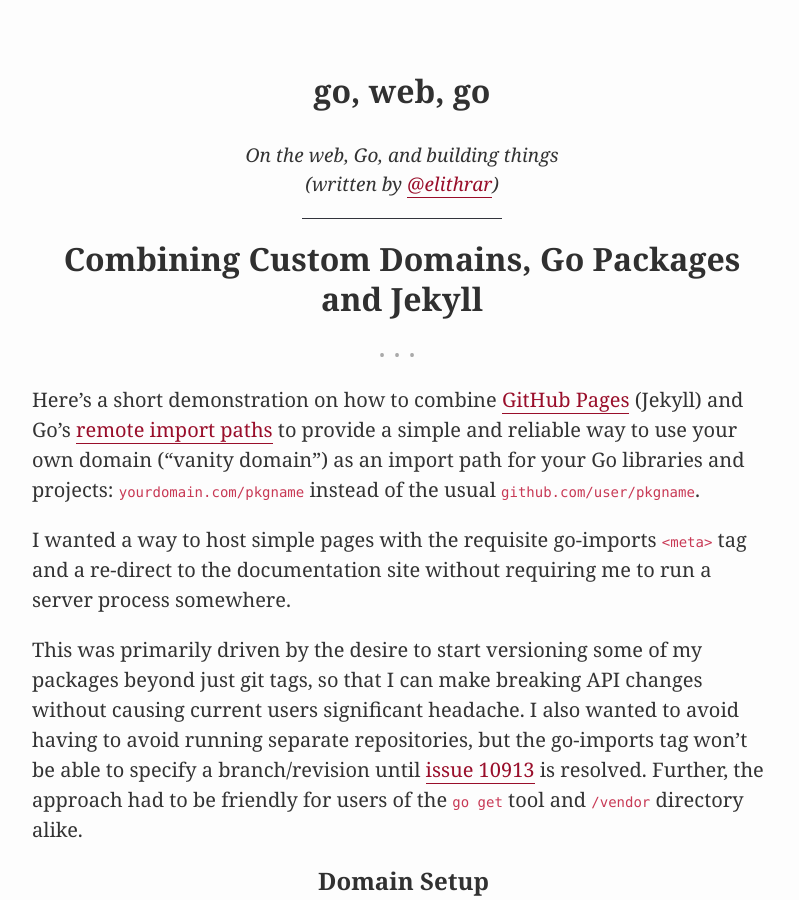
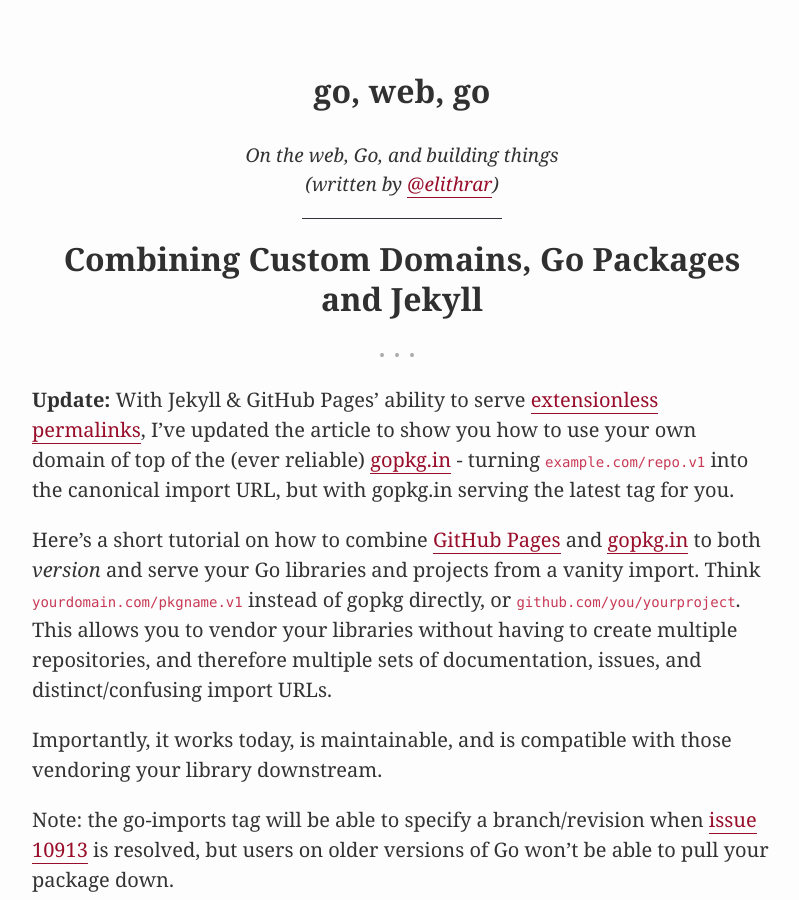
Before and after one commit to elithrar/elithrar.github.io, a Jekyll site: the page built from _posts/2015-12-27-custom-import-urls-github-pages-jekyll.md, in a window 1280 px wide and 900 px high. Shown: the whole window, without its empty margins (238-1037 px from the left). Built offline with Jekyll 4.4.1, drawn with Linux system fonts in a browser that asks for light colours; Markdown is read by kramdown in place of the engine named in the settings; some of the changed text lies outside the part shown.

Commit message:
[update] Updated vanity domain + Jekyll post.

````diff
--- a/_posts/2015-12-27-custom-import-urls-github-pages-jekyll.md
+++ b/_posts/2015-12-27-custom-import-urls-github-pages-jekyll.md
@@ -4,24 +4,24 @@
 categories: golang, versioning, jekyll
 ---
 
-Here's a short demonstration on how to combine [GitHub
-Pages](https://pages.github.com) (Jekyll) and Go's [remote import
-paths](https://golang.org/cmd/go/#hdr-Remote_import_paths) to provide a simple
-and reliable way to use your own domain ("vanity domain") as an import path for
-your Go libraries and projects: `yourdomain.com/pkgname` instead of the usual
-`github.com/user/pkgname`.
+**Update:** With Jekyll & GitHub Pages' ability to serve [extensionless
+permalinks](http://jekyllrb.com/docs/permalinks/#extensionless-permalinks), I've updated the article
+to show you how to use your own domain of top of the (ever reliable) [gopkg.in](https://gopkg.in) -
+turning `example.com/repo.v1` into the canonical import URL, but with gopkg.in serving the latest
+tag for you.
 
-I wanted a way to host simple pages with the requisite go-imports `<meta>` tag
-and a re-direct to the documentation site without requiring me to run a server
-process somewhere.
+Here's a short tutorial on how to combine [GitHub Pages]() and [gopkg.in]() to both *version* and
+serve your Go libraries and projects from a vanity import. Think `yourdomain.com/pkgname.v1` instead
+of gopkg directly, or `github.com/you/yourproject`. This allows you to vendor your libraries without
+having to create multiple repositories, and therefore multiple sets of documentation, issues, and
+distinct/confusing import URLs.
 
-This was primarily driven by the desire to start versioning some of my packages
-beyond just git tags, so that I can make breaking API changes without causing
-current users significant headache. I also wanted to avoid having to avoid
-running separate repositories, but the go-imports tag won't be able to specify a
-branch/revision until [issue 10913](https://github.com/golang/go/issues/10913) is
-resolved. Further, the approach had to be friendly for users of the `go get` tool
-and `/vendor` directory alike.
+Importantly, it works today, is maintainable, and is compatible with those vendoring your library
+downstream.
+
+Note: the go-imports tag will be able to specify a branch/revision when [issue
+10913](https://github.com/golang/go/issues/10913) is resolved, but users on older versions of Go
+won't be able to pull your package down.
 
 ## Domain Setup
 
@@ -72,16 +72,26 @@
 page in the browser is re-directed to GoDoc. You could alternatively
 have this re-direct to the domain itself, the GitHub repo or no-where at all.
 
-Once you've done this, you can create a directory/URL structure that meets your
-requirements. In our case, we want it to be `example.com/v1/pkgname`, as it
-allows us the increment the version number and retains the package name as the
-last part of the import URL (a user-friendly idiom).
+We'll also need to configure our Jekyll installation to use [extensionless
+permalinks](http://jekyllrb.com/docs/permalinks/#extensionless-permalinks) in `_config.yml`:
 
 ```sh
-$ mkdir -p v1/pkgname
-# By making this `index.html` the URL can be presented as
-# 'example.com/v1/pkgname/' without needing to mention the filename explicitly.
-$ vim v1/pkgname/index.html
+vim _config.yml
+
+# Site settings
+title: 'your project'
+tagline: 'Useful X for solving Y'
+baseurl: "/"
+permalink:  "/:title"
+```
+
+Once you've done this, create a `pkgname.vN.html` file at (e.g.) root of your Jekyll project: e.g.
+`pkgname.v1.html`. Future versions
+
+
+```sh
+# GitHub Pages + Jekyll 3.x can serve this as example.com/pkgame.v1 without the extension.
+$ vim pkgname.v1.html
 ```
 
 Now you can configure the template&mdash;this is the one you'll re-use for future
@@ -92,21 +102,21 @@
 ---
 layout: imports
 
-go-import: "example.com/v1/pkgname git https://github.com/elithrar/some-repo"
+go-import: "example.com/pkgname.v1 git https://gopkg.in/someuser/pkgname.v1
 go-source:
     >
-      example.com/v1/pkgname
-      https://github.com/elithrar/some-repo/
-      https://github.com/elithrar/some-repo/tree/master{/dir}
-      https://github.com/elithrar/some-repo/blob/master{/dir}/{file}#L{line}
+      example.com/pkgname.v1
+      _
+      https://github.com/someuser/pkgname/tree/v1{/dir}
+      https://github.com/someuser/pkgname/blob/v1{/dir}/{file}#L{line}
 
-redirect: "https://godoc.org/example.com/v1/pkgname"
+redirect: "https://godoc.org/example.com/pkgname.v1"
 ---
 {% endraw %}
 ```
 
 Commit that and push it to your GitHub Pages repository, and users can now import
-your package via `go get -u example.com/v1/pkgname`.
+your package via `go get -u example.com/pkgname.v1` (and eventually, a v2!).
 
 ## Canonical Import Paths
 
````
Also changed, not shown: other parts of _posts/2015-12-27-custom-import-urls-github-pages-jekyll.md (+1 -1 lines).
